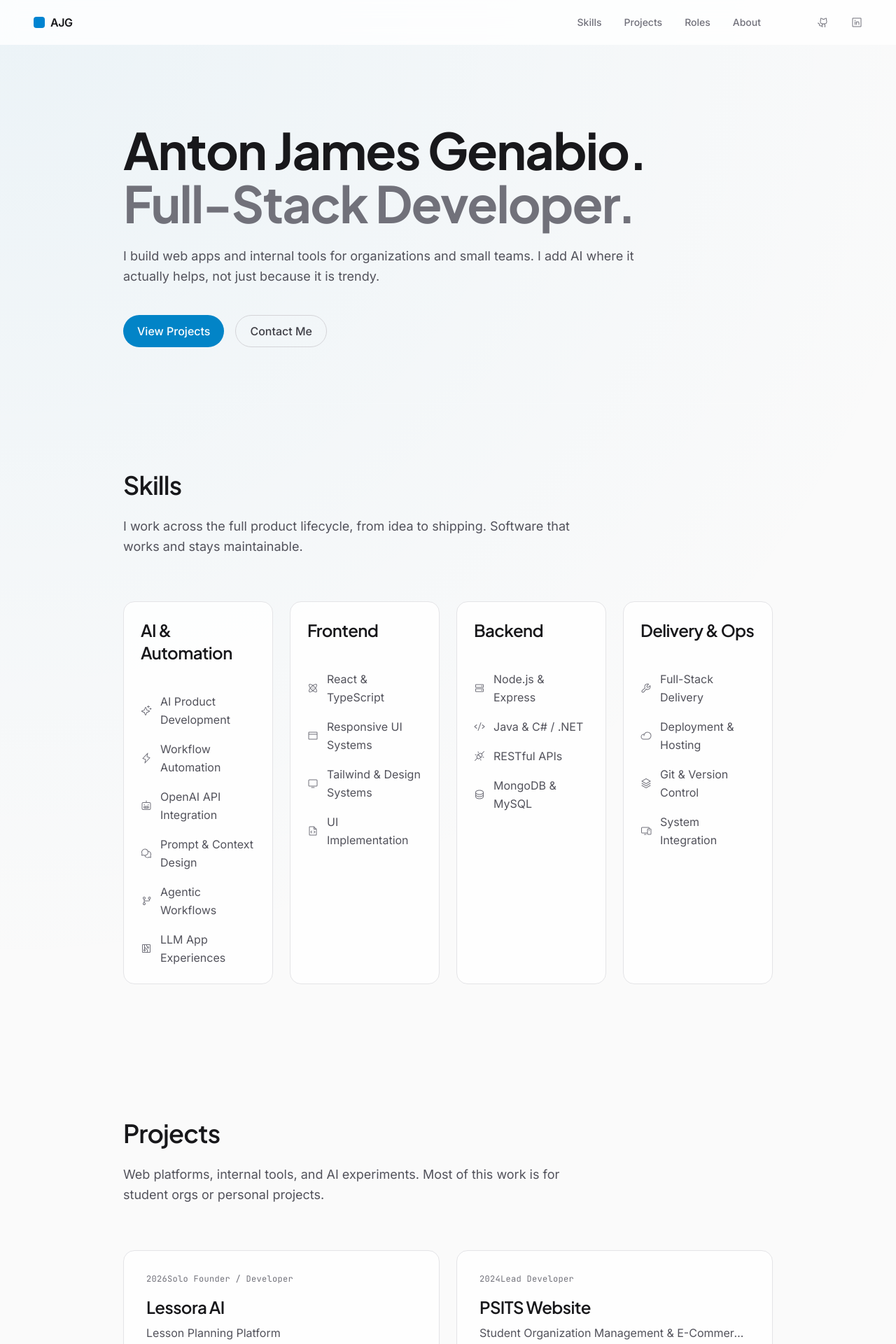
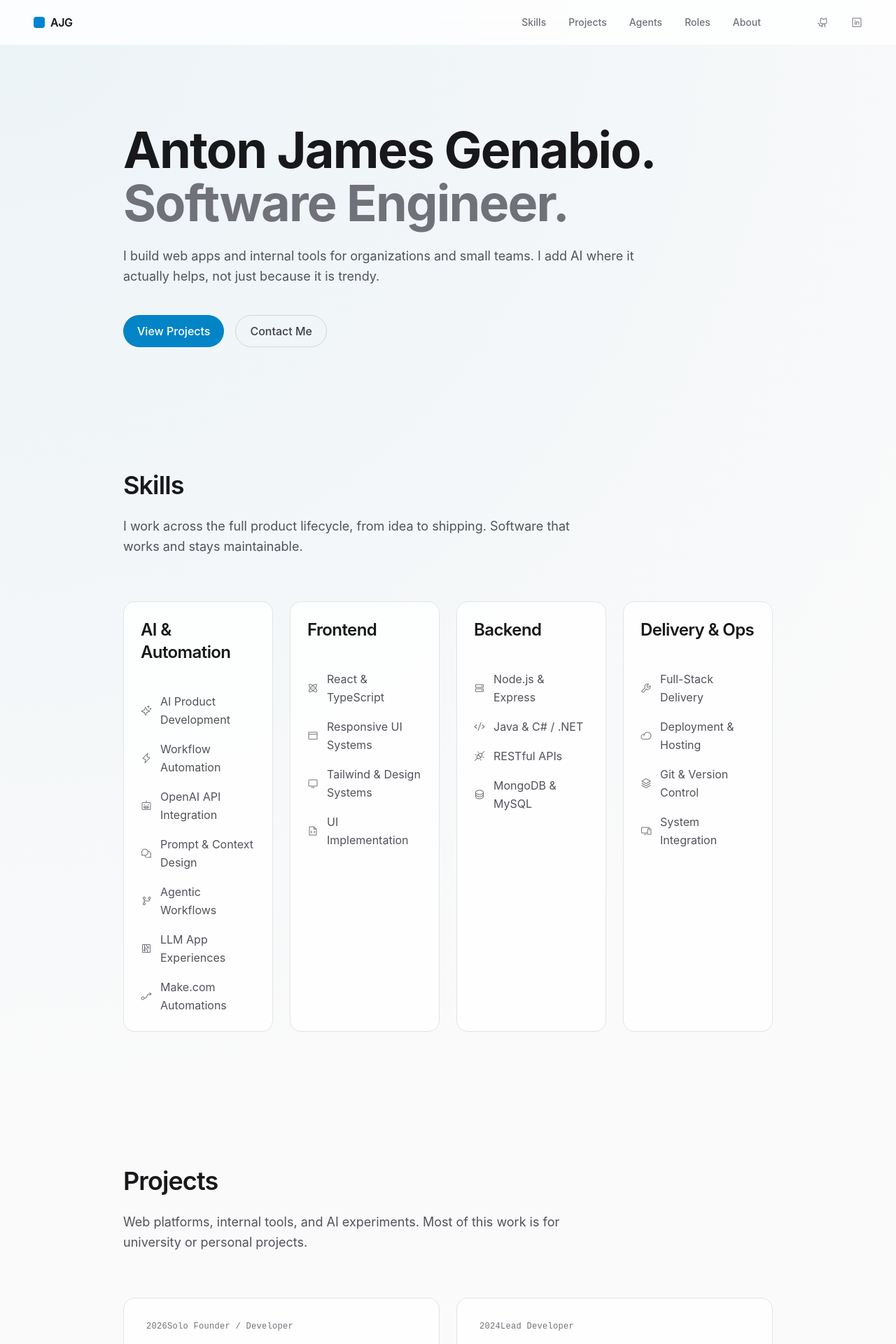
Before and after one commit to Javabutdif/Portfolio-Archiona, a React (Vite) app: page / in a window 1280 px wide. Shown: the top 1920 px of the page at 70% size. Built offline with nearby package versions, Linux system fonts and the light colour scheme.

Commit message:
feat: add Agents section and enhance project descriptions with new font sources

```diff
--- a/package.json
+++ b/package.json
@@ -9,6 +9,8 @@
     "preview": "vite preview"
   },
   "dependencies": {
+    "@fontsource-variable/geist": "^5.3.0",
+    "@fontsource-variable/geist-mono": "^5.3.0",
     "@phosphor-icons/react": "^2.1.10",
     "framer-motion": "^12.38.0",
     "react": "^18.3.1",
--- a/src/App.jsx
+++ b/src/App.jsx
@@ -15,12 +15,14 @@ import {
 import Modal from "./components/Modal.jsx";
 import ProjectCard from "./components/ProjectCard.jsx";
 import SkillsSection from "./components/SkillsSection.jsx";
+import AgentsSection from "./components/AgentsSection.jsx";
 import { projects } from "./projects.js";
 
 /* ── Static data ── */
 const navLinks = [
   { label: "Skills", href: "#skills" },
   { label: "Projects", href: "#projects" },
+  { label: "Agents", href: "#agents" },
   { label: "Roles", href: "#roles" },
   { label: "About", href: "#about" },
 ];
@@ -157,12 +159,14 @@ export default function App() {
   }, [activeProject]);
 
   useEffect(() => {
-    const sections = ["hero", "skills", "projects", "roles", "about"];
+    const sections = ["hero", "skills", "projects", "agents", "roles", "about"];
     const ratios = {};
     const observer = new IntersectionObserver(
       (entries) => {
         entries.forEach((entry) => {
-          ratios[entry.target.id] = entry.isIntersecting ? entry.intersectionRatio : 0;
+          ratios[entry.target.id] = entry.isIntersecting
+            ? entry.intersectionRatio
+            : 0;
         });
         let best = null;
         let bestRatio = 0;
@@ -219,7 +223,9 @@ export default function App() {
               className="heading-display mb-6"
             >
               Anton James Genabio. <br />
-              <span className="text-slate-500 light:text-zinc-500">Full-Stack Developer.</span>
+              <span className="text-slate-500 light:text-zinc-500">
+                Software Engineer.
+              </span>
             </motion.h1>
 
             <motion.p
@@ -261,7 +267,7 @@ export default function App() {
             <h2 className="heading-section">Projects</h2>
             <p className="text-body">
               Web platforms, internal tools, and AI experiments. Most of this
-              work is for student orgs or personal projects.
+              work is for university or personal projects.
             </p>
           </div>
 
@@ -335,6 +341,9 @@ export default function App() {
             </div>
           )}
         </section>
+
+        {/* ═══════════ AGENTS ═══════════ */}
+        <AgentsSection />
 
         {/* ═══════════ ROLES & COMMITMENT ═══════════ */}
         <section className="py-24 border-b border-border-subtle" id="roles">
@@ -441,15 +450,17 @@ export default function App() {
             </p>
           </div>
 
-          <div className="grid grid-cols-1 md:grid-cols-[2fr_1fr] gap-12 lg:gap-24">
-            <div className="flex flex-col gap-6">
+          <div className="grid grid-cols-1 md:grid-cols-2 gap-8 max-w-xl">
             <div>
               <span className="block text-xs uppercase tracking-widest text-slate-500 light:text-zinc-500 mb-1">
                 Location
               </span>
               <span className="text-slate-300 light:text-zinc-700 flex items-center gap-2">
-                  <MapPin size={16} className="text-slate-500 light:text-zinc-400" /> Cebu,
-                  Philippines
+                <MapPin
+                  size={16}
+                  className="text-slate-500 light:text-zinc-400"
+                />{" "}
+                Cebu, Philippines
               </span>
             </div>
             <div>
@@ -463,7 +474,6 @@ export default function App() {
                 />
                 BS Information Technology, <br /> University of Cebu
               </span>
-              </div>
             </div>
           </div>
         </section>
--- /dev/null
+++ b/src/components/AgentsSection.jsx
@@ -0,0 +1,89 @@
+"use client";
+
+import { motion, useReducedMotion } from "framer-motion";
+
+const agentGroups = [
+  {
+    group: "Terminal agents",
+    items: [
+      {
+        name: "Codex CLI",
+        role: "Delegating well-scoped tasks: scaffolding, refactors, test fixes",
+      },
+      {
+        name: "Claude Code",
+        role: "Multi-file features and codebase-level work in the terminal",
+      },
+      {
+        name: "OpenCode",
+        role: "Open-source agent that runs this portfolio's own workflow",
+      },
+      {
+        name: "Gemini CLI",
+        role: "Quick one-shot tasks and fast prototyping",
+      },
+    ],
+  },
+  {
+    group: "IDE-integrated",
+    items: [
+      {
+        name: "Cursor",
+        role: "Agentic editing inside the IDE",
+      },
+      {
+        name: "Copilot",
+        role: "Inline completions and chat-assisted edits",
+      },
+    ],
+  },
+];
+
+export default function AgentsSection() {
+  const reduce = useReducedMotion();
+
+  return (
+    <section className="py-24 border-b border-border-subtle" id="agents">
+      <div className="mb-16 max-w-2xl">
+        <h2 className="heading-section">Agents</h2>
+        <p className="text-body">
+          The coding agents in my day-to-day. I pick the tool per task and
+          keep human review in the loop.
+        </p>
+      </div>
+
+      <div className="grid grid-cols-1 md:grid-cols-2 gap-10 md:gap-16">
+        {agentGroups.map((agentGroup, groupIdx) => (
+          <motion.div
+            key={agentGroup.group}
+            initial={reduce ? false : { opacity: 0, y: 20 }}
+            whileInView={reduce ? false : { opacity: 1, y: 0 }}
+            viewport={{ once: true, margin: "-50px" }}
+            transition={{ duration: 0.5, delay: groupIdx * 0.1 }}
+          >
+            <h3 className="text-xs uppercase tracking-widest text-slate-500 light:text-zinc-500 mb-6">
+              {agentGroup.group}
+            </h3>
+            <ul className="flex flex-col">
+              {agentGroup.items.map((agent, itemIdx) => (
+                <motion.li
+                  key={agent.name}
+                  initial={reduce ? false : { opacity: 0, y: 8 }}
+                  whileInView={reduce ? false : { opacity: 1, y: 0 }}
+                  viewport={{ once: true, margin: "-20px" }}
+                  transition={{ duration: 0.4, delay: itemIdx * 0.06 }}
+                  className="flex flex-col gap-1 py-4 border-b border-border-subtle light:border-zinc-200 last:border-b-0"
+                >
+                  <span className="text-slate-200 light:text-zinc-800 font-medium">
+                    {agent.name}
+                  </span>
+                  <span className="text-body-sm">{agent.role}</span>
+                </motion.li>
+              ))}
+            </ul>
+          </motion.div>
+        ))}
+      </div>
+    </section>
+  );
+}
--- a/src/components/SkillsSection.jsx
+++ b/src/components/SkillsSection.jsx
@@ -20,6 +20,7 @@ import {
   Cloud,
   Stack,
   Devices,
+  FlowArrow,
 } from "@phosphor-icons/react";
 
 const skills = [
@@ -32,6 +33,7 @@ const skills = [
       { name: "Prompt & Context Design", icon: <ChatsCircle /> },
       { name: "Agentic Workflows", icon: <GitBranch /> },
       { name: "LLM App Experiences", icon: <Circuitry /> },
+      { name: "Make.com Automations", icon: <FlowArrow /> },
     ],
   },
   {
--- a/src/index.css
+++ b/src/index.css
@@ -1,4 +1,6 @@
 @import "tailwindcss";
+@import "@fontsource-variable/geist";
+@import "@fontsource-variable/geist-mono";
 
 @custom-variant light (@media (prefers-color-scheme: light));
 
@@ -15,9 +17,9 @@
   --color-accent: #93c5fd;
   --color-accent-strong: #38bdf8;
 
-  --font-display: "Plus Jakarta Sans", -apple-system, BlinkMacSystemFont, "Segoe UI", sans-serif;
-  --font-sans: "Inter", -apple-system, BlinkMacSystemFont, "Segoe UI", sans-serif;
-  --font-mono: "JetBrains Mono", monospace;
+  --font-display: "Geist Variable", -apple-system, BlinkMacSystemFont, "Segoe UI", sans-serif;
+  --font-sans: "Geist Variable", -apple-system, BlinkMacSystemFont, "Segoe UI", sans-serif;
+  --font-mono: "Geist Mono Variable", ui-monospace, "SF Mono", "Cascadia Mono", monospace;
 
   --ease-spring: cubic-bezier(0.175, 0.885, 0.32, 1);
   --ease-linear: cubic-bezier(0.25, 1, 0.5, 1);
--- a/src/projects.js
+++ b/src/projects.js
@@ -21,10 +21,10 @@ export const projects = [
   },
   {
     id: 1,
-    title: "PSITS Website",
-    subtitle: "Student Organization Management & E-Commerce Platform",
+    title: "PSITS",
+    subtitle: "University Platform for Student Organization",
     description:
-      "A comprehensive web platform for the Philippine Society of Information Technology Students, a student organization with over three thousand members at the University of Cebu. Replaced Google Forms and manual spreadsheets with merchandise ordering, event management and attendance tracking, membership lifecycle management, certificate generation, recruitment tracking, raffle systems, and discount code management. Built on an Express and TypeScript backend with MongoDB, serving a React 19 TypeScript frontend alongside a legacy React 18 JavaScript frontend being migrated. Features JWT authentication with token rotation, AWS S3 and Cloudflare R2 object storage, and Puppeteer-powered PDF certificate generation.",
+      "A comprehensive web platform for the Philippine Society of Information Technology Students, a student organization with over three thousand members at the University of Cebu. Replaced Google Forms and manual spreadsheets with merchandise ordering, event management and attendance tracking, membership lifecycle management, certificate generation, recruitment tracking, raffle systems, and discount code management. Make.com integrations automate workflows between the platform and the org's external tools. Built on an Express and TypeScript backend with MongoDB, serving a React 19 TypeScript frontend alongside a legacy React 18 JavaScript frontend being migrated. Features JWT authentication with token rotation, AWS S3 and Cloudflare R2 object storage, and Puppeteer-powered PDF certificate generation.",
     tech: [
       "React 19",
       "TypeScript",
@@ -32,6 +32,7 @@ export const projects = [
       "MongoDB",
       "AWS S3",
       "Cloudflare R2",
+      "Make.com",
     ],
     demoLink: "https://psits.org/",
     year: "2024",
```
Also changed, not shown: 1 other file (tests, documents, lock files or other folders). Lines whose indentation alone changed are shown as unchanged.
